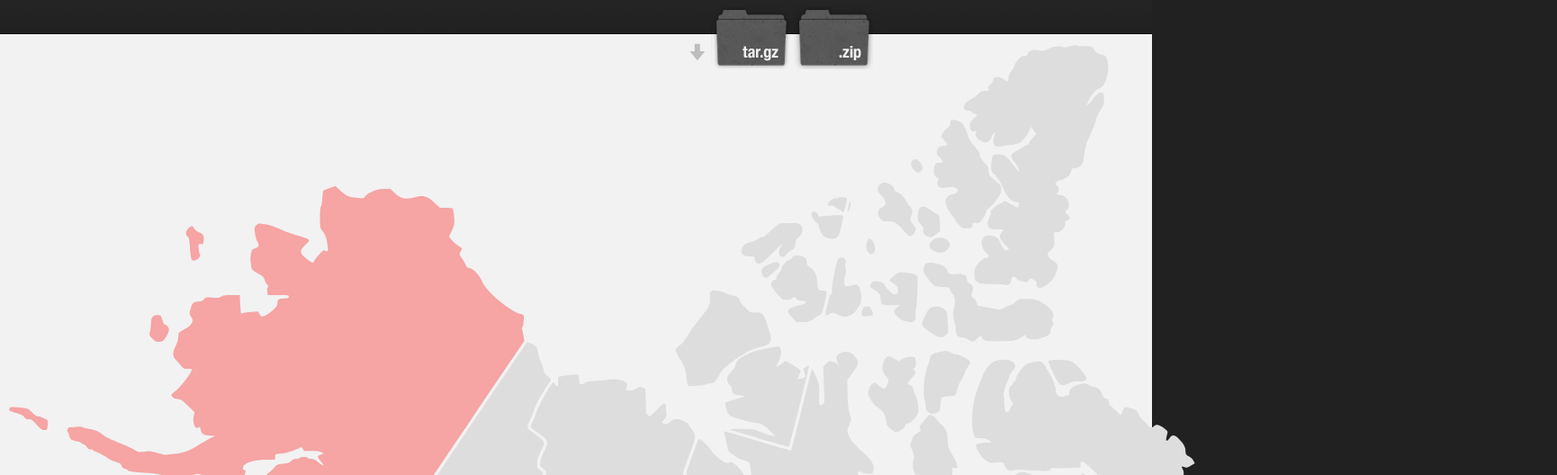
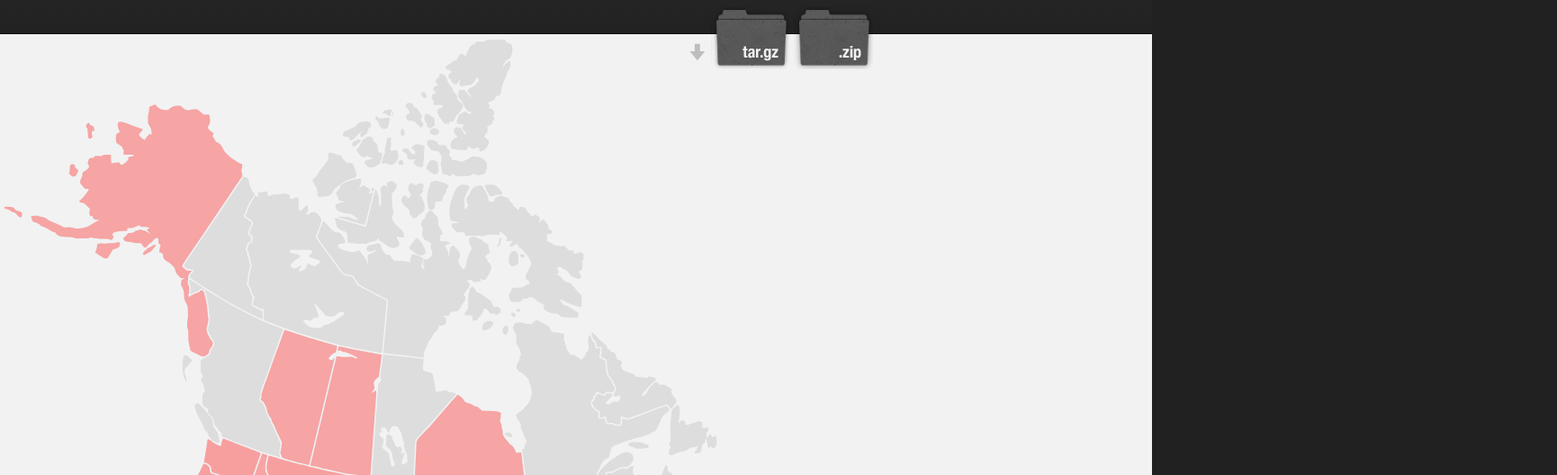
Before and after one commit to phette23/lita-forum-map, a plain HTML site: page index.html in a window 1280 px wide. Shown: the part 172-700 px from the top of the page at 90% size, 1730 px wide, since content can reach past the window. Drawn offline with nearby package versions, Linux system fonts and the light colour scheme.

Commit message:
re-add SVG attributes in index.html

```diff
--- a/index.html
+++ b/index.html
@@ -32,8 +32,10 @@
 <svg xmlns:svg="http://www.w3.org/2000/svg"
    xmlns="http://www.w3.org/2000/svg"
    version="1.0"
-   width="1730"
-   height="1730">
+   width="1200"
+   height="1200"
+   viewBox="0 0 1730 1730"
+   id="map">
   <defs />
   <g fill="#d3d3d3" transform="translate(-532.4669,4.043817)">
     <g id="Canada">
```
